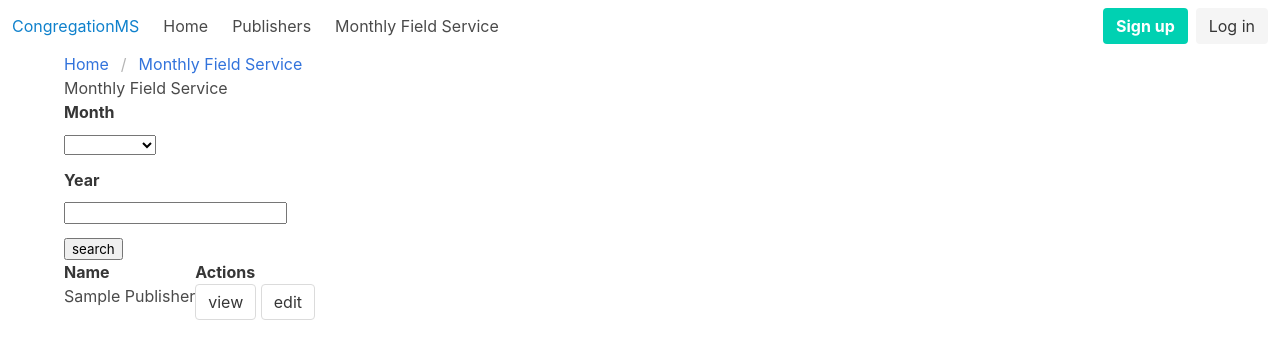
After one commit to hanztura/congregationms, a Django app: template congregationms/templates/reports/monthlyfieldservice_list.html in a window 1280 px wide. The commit adds this page. Shown: the top 359 px of the page. Run offline with Django 3.2, Linux system fonts and the light colour scheme; the template is opened without the code that fills it: most values are stand-ins (such as "Sample title", 1, 10 or a date in 2020).

Commit message:
MFS list page

```diff
--- a/config/urls.py
+++ b/config/urls.py
@@ -20,6 +20,7 @@ from system.views import home
 
 urlpatterns = [
     path('publishers/', include('publishers.urls')),
+    path('reports/', include('reports.urls')),
     path('', home, name='home'),
     path('admin/', admin.site.urls),
 ]
--- a/congregationms/templates/base.html
+++ b/congregationms/templates/base.html
@@ -44,6 +44,8 @@
   </div>
 
   <script src='{% static "vendors/vue.js" %}'></script>
+
+  {% block vueinstance %}
     <script>
       vueinstance = new Vue({
         el: '#app',
@@ -52,6 +54,7 @@
         })
       });
     </script>
+  {% endblock vueinstance %}
 
   {% block endscript %}{% endblock endscript %}
 </body>
--- a/congregationms/templates/navbar.html
+++ b/congregationms/templates/navbar.html
@@ -21,7 +21,7 @@
         Publishers
       </a>
 
-      <a class="navbar-item">
+      <a class="navbar-item" href='{% url "reports:mfs-index" %}'>
         Monthly Field Service
       </a>
     </div>
--- /dev/null
+++ b/congregationms/templates/reports/base.html
@@ -0,0 +1,7 @@
+{% extends "base.html" %}
+
+
+{% block breadcrumbs %}
+  <li><a href='{% url "reports:mfs-index" %}'>Monthly Field Service</a></li>
+  {% block subbreadcrumbs %}{% endblock subbreadcrumbs %}
+{% endblock breadcrumbs %}
--- /dev/null
+++ b/congregationms/templates/reports/monthlyfieldservice_list.html
@@ -0,0 +1,111 @@
+{% extends "reports/base.html" %}
+
+{% block title %}
+  <title>Monthly Field Service - List</title>
+{% endblock title %}
+
+{% block main %}
+  <h1>Monthly Field Service</h1>
+  <div class="field">
+    <label class="label">Month</label>
+    <div class="control">
+      <select name="_month" v-model="month">
+        <option v-for="m in months" :key="m.month" :value="m.month">[[ m.name ]]</option>
+      </select>
+    </div>
+  </div>
+  <div class="field">
+    <label class="label">Year</label>
+    <div class="control">
+      <input type="number" name="_year" v-model="year">
+    </div>
+  </div>
+  <form>
+    <input type="hidden" name="month" :value="month">
+    <input type="hidden" name="year" :value="year">
+    <input type="submit" value="search">
+  </form>
+  <table>
+    <thead>
+      <tr>
+        <th>Name</th>
+        <th>Actions</th>
+      </tr>
+    </thead>
+    <tbody>
+      {% for report in object_list %}
+          <tr>
+            <td>{{ report.publisher|title }}</td>
+            <td>
+              <a href='{% url "reports:mfs-detail" report.pk %}'><span class="button is-outlined">view</span></a>
+              <a><span class="button is-outlined">edit</span></a>
+            </td>
+          </tr>
+      {% endfor %}
+    </tbody>
+  </table>
+{% endblock main %}
+
+{% block vueinstance %}
+  <script>
+    vueinstance = new Vue({
+      el: '#app',
+      delimiters: ['[[', ']]'],
+      data: () => ({
+        'date': null,
+        'month': '',
+        'year': '',
+        'months': [
+          {
+            month: 1,
+            name: 'January'
+          },
+          {
+            month: 2,
+            name: 'February'
+          },
+          {
+            month: 3,
+            name: 'March'
+          },
+          {
+            month: 4,
+            name: 'April'
+          },
+          {
+            month: 5,
+            name: 'May'
+          },
+          {
+            month: 6,
+            name: 'June'
+          },
+          {
+            month: 7,
+            name: 'July'
+          },
+          {
+            month: 8,
+            name: 'August'
+          },
+          {
+            month: 9,
+            name: 'September'
+          },
+          {
+            month: 10,
+            name: 'October'
+          },
+          {
+            month: 11,
+            name: 'November'
+          },
+          {
+            month: 12,
+            name: 'December'
+          }
+        ]
+      })
+    });
+  </script>
+{% endblock vueinstance %}
```
Also changed, not shown: congregationms/reports/urls.py (added, +9 -0 lines), congregationms/reports/views.py (+27 -2 lines), congregationms/templates/reports/monthlyfieldservice_detail.html (added, +13 -0 lines). Lines whose indentation alone changed are shown as unchanged.
